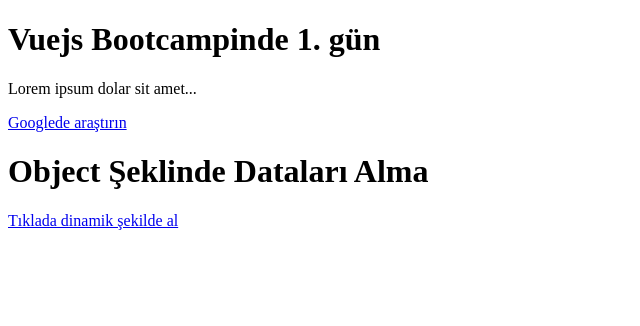
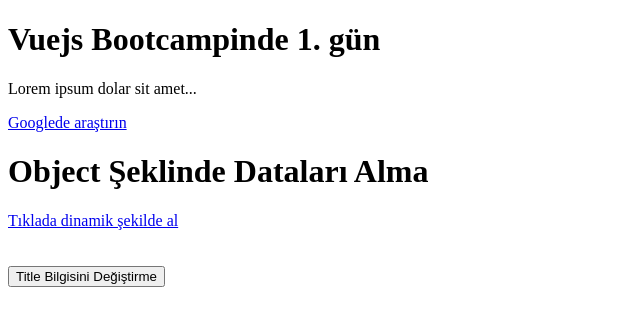
Before and after one commit to bzceval/vuejs-lesson-note, a plain HTML site: page 1-vue-instance/index.html in a window 1280 px wide. Shown: the whole page, without its empty margins (0-640 px from the left). Drawn offline with nearby package versions, Linux system fonts and the light colour scheme.

Commit message:
add event methods

```diff
--- a/1-vue-instance/app.js
+++ b/1-vue-instance/app.js
@@ -22,6 +22,13 @@ const app = Vue.createApp({
                 alt: "417 kod hatası"
             },
         }
+    },
+    /* Javascript fonksiyonlarını içeren key => methods  */
+    /* vuejs içinde fonksiyonları tanımlama */
+    methods: {
+        changeTitle() {
+            alert("Tıkla buttonu çalıştı!")
+        }
     }
 }).mount("#app")
 //other use
--- a/1-vue-instance/index.html
+++ b/1-vue-instance/index.html
@@ -11,18 +11,18 @@
 
 <body>
     <div id="app">
+        <!-- Attribute bind etme -->
         <h1>{{title}}</h1>
         <p>{{content}}</p>
         <a target="_blank" v-bind:href="url">Googlede araştırın</a>
         <h1>{{eduflow.title}}</h1>
-        <a
-        v-bind:target="eduflow.target"
-        v-bind:alt="eduflow.alt"
-        v-bind:href="eduflow.url">
-        {{eduflow.content}}</a>
+        <a v-bind:target="eduflow.target" v-bind:alt="eduflow.alt" v-bind:href="eduflow.url">
+            {{eduflow.content}}</a>
         <!-- v-bind short-cut -->
         <!-- v-bind:target yerine sadece :target yazsan olur -->
-
+        <br><br><br>
+        <!-- v-on:click ==> eventleri çalıştırmak istediğimde kullandığım tag -->
+        <button v-on:click="changeTitle()">Title Bilgisini Değiştirme</button>
     </div>
     <script src="app.js"></script>
 </body>
```
